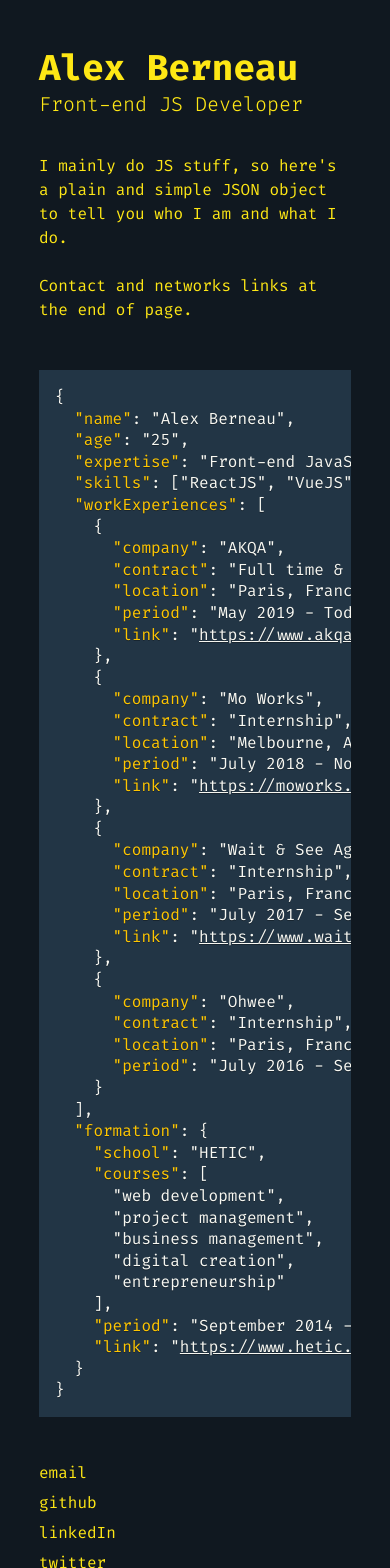
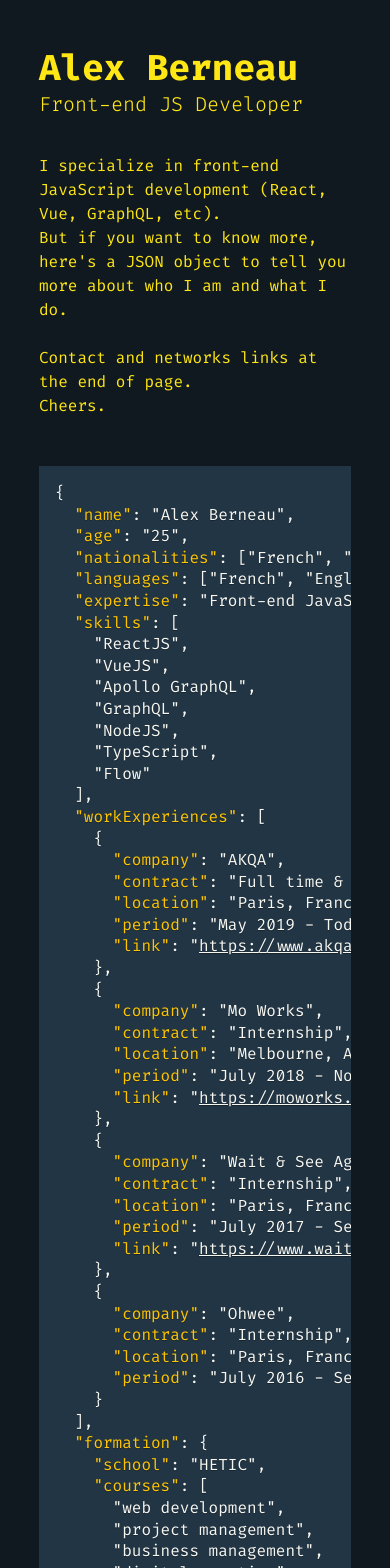
Before and after one commit to nothaldir/portfolio-react, a React (Create React App) app: page / in a window 390 px wide. Shown: the top 1568 px of the page. Built offline with nearby package versions, Linux system fonts and the light colour scheme.

Commit message:
add typescript & adjust responsive & content

```diff
--- a/src/App.js
+++ b/src/App.tsx
@@ -1,4 +1,4 @@
-import React from "react";
+import React, { FC } from "react";
 import styled from "styled-components";
 
 import Header from "./components/Header";
@@ -9,7 +9,7 @@
   padding: 0 10vw;
 `;
 
-const App = () => {
+const App: FC = () => {
   return (
     <StyledApp>
       <Header />
--- a/src/components/Code/index.js
+++ b/src/components/Code/index.tsx
@@ -1,19 +1,18 @@
-import React from "react";
+import React, { FC } from "react";
 import styled from "styled-components";
 
 import "./prism";
 import "./prism.cobalt2.css";
 
 const StyledCode = styled.section`
-  /* max-width: 700px; */
   display: flex;
   margin: 40px 0;
 `;
 
-const Code = () => {
-  const getAge = (d1, d2) => {
+const Code: FC = () => {
+  const getAge = (d1: Date, d2?: Date): number => {
     d2 = d2 || new Date();
-    var diff = d2.getTime() - d1.getTime();
+    const diff = d2.getTime() - d1.getTime();
     return Math.floor(diff / (1000 * 60 * 60 * 24 * 365.25));
   };
 
@@ -24,8 +23,18 @@
           {`{
   "name": "Alex Berneau",
   "age": "${getAge(new Date(1994, 3, 24))}",
+  "nationalities": ["French", "Italian"],
+  "languages": ["French", "English", "Spanish"],
   "expertise": "Front-end JavaScript",
-  "skills": ["ReactJS", "VueJS", "Apollo GraphQL", "GraphQL", "Node"],
+  "skills": [
+    "ReactJS",
+    "VueJS",
+    "Apollo GraphQL",
+    "GraphQL",
+    "NodeJS",
+    "TypeScript",
+    "Flow"
+  ],
   "workExperiences": [
     {
       "company": "AKQA",
@@ -66,7 +75,8 @@
     ],
     "period": "September 2014 - December 2019",
     "link": "https://www.hetic.net"
-  }
+  },
+  "hobbies": ["Guitar playing", "Video Games", "Rock music", "Movies"]
 }
 `}
         </code>
--- a/src/components/Footer/index.js
+++ b/src/components/Footer/index.tsx
@@ -1,7 +1,8 @@
-import React from "react";
+import React, { FC } from "react";
 import styled from "styled-components";
 
 const StyledFooter = styled.footer`
+  display: flex;
   margin: 40px 0 80px;
 
   @media (min-width: 600px) {
@@ -9,12 +10,10 @@
   }
 
   ul {
-    display: flex;
-    flex-direction: column;
-
-    @media (min-width: 600px) {
-      max-width: 30vw;
-      flex-direction: row;
+    li {
+      @media (min-width: 600px) {
+        display: inline-block;
+      }
     }
 
     li:not(:last-child) {
@@ -52,7 +51,7 @@
   }
 `;
 
-const Footer = () => {
+const Footer: FC = () => {
   return (
     <StyledFooter>
       <ul>
--- a/src/components/Header/index.js
+++ b/src/components/Header/index.tsx
@@ -1,4 +1,4 @@
-import React from "react";
+import React, { FC } from "react";
 import styled from "styled-components";
 
 const StyledHeader = styled.header`
@@ -34,15 +34,21 @@
   }
 `;
 
-const Header = () => {
+const Header: FC = () => {
   return (
     <StyledHeader>
       <h1>Alex Berneau</h1>
       <h2>Front-end JS Developer</h2>
       <p>
-        I mainly do JS stuff, so here's a plain and simple JSON object to tell
-        you who I am and what I do. <br /> <br />
+        I specialize in front-end JavaScript development (React, Vue, GraphQL,
+        etc).
+        <br />
+        But if you want to know more, here's a JSON object to tell you more
+        about who I am and what I do.
+        <br /> <br />
         Contact and networks links at the end of page.
+        <br />
+        Cheers.
       </p>
     </StyledHeader>
   );
--- /dev/null
+++ b/src/react-app-env.d.ts
@@ -0,0 +1 @@
+/// <reference types="react-scripts" />
```
Also changed, not shown: package.json (+12 -1 lines), portfolio.json (+13 -2 lines), tsconfig.json (added, +25 -0 lines), src/index.tsx (renamed from src/index.js), 1 other file (tests, documents, lock files or other folders).
